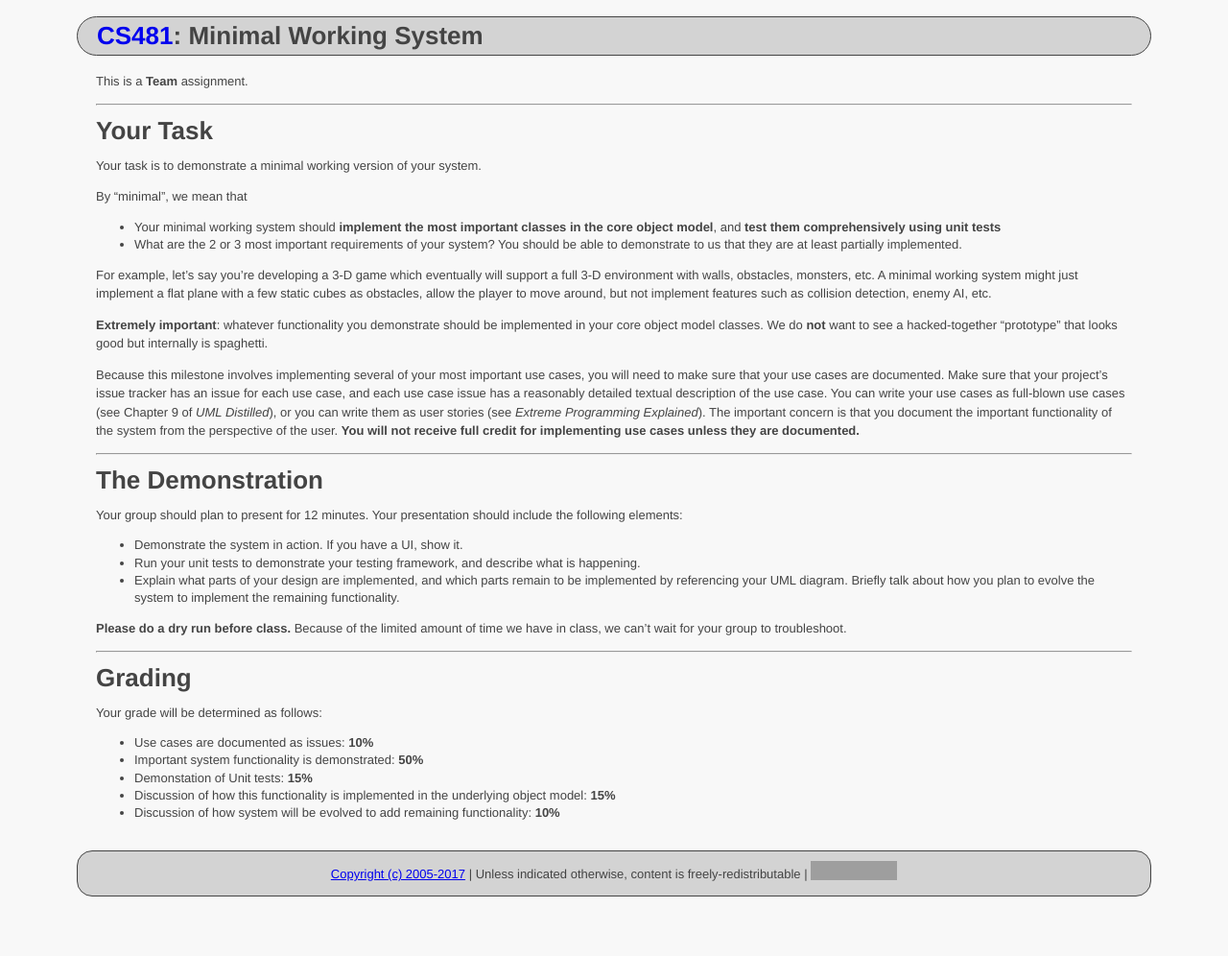
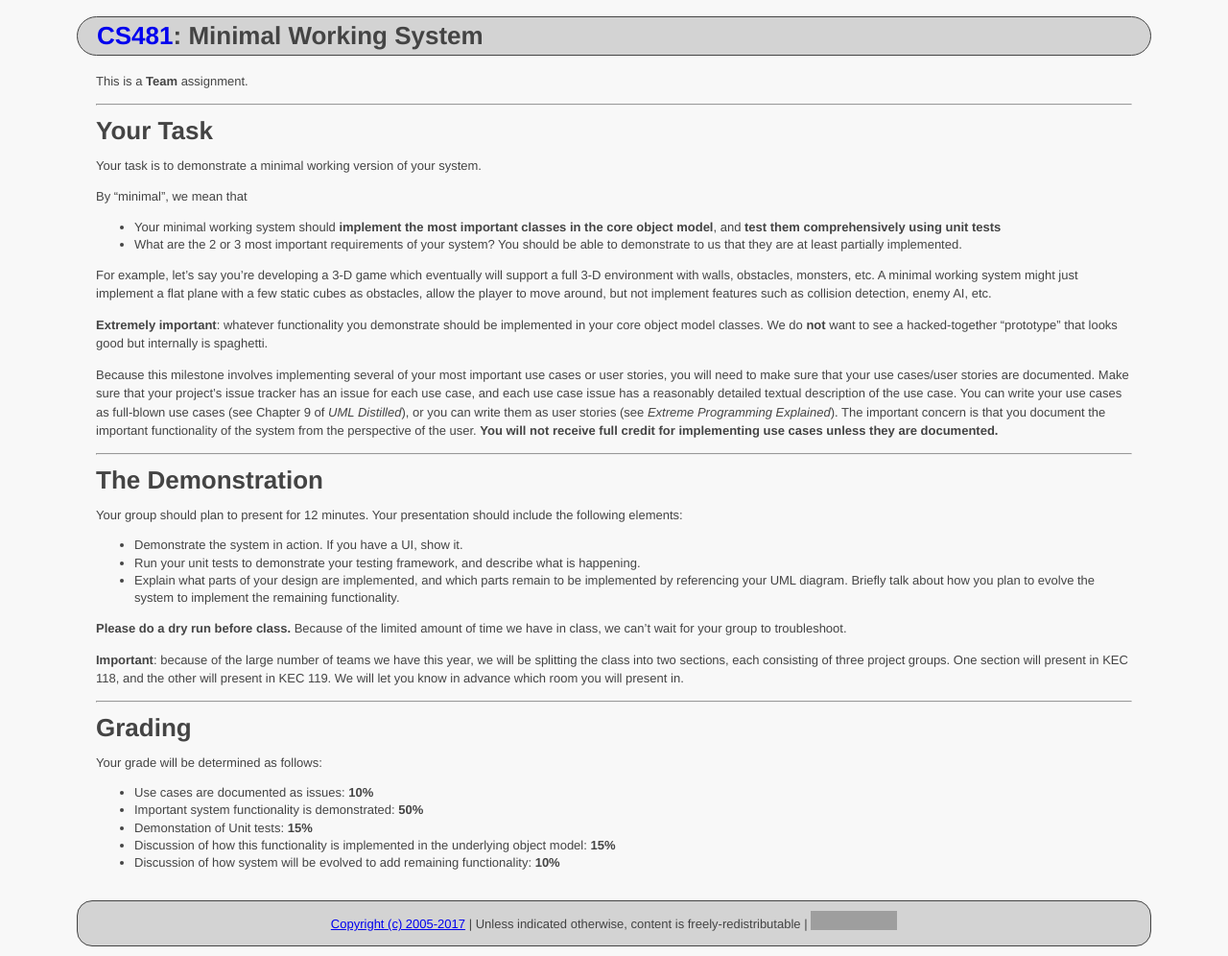
Before and after one commit to ycpcs/cs481-fall2017, a Jekyll site: the page built from assign/assign05.md, in a window 1280 px wide. Shown: the whole page at 96% size. Built offline with Jekyll 4.4.1, drawn with Linux system fonts in a browser that asks for light colours; before the commit the page ends 944 px from its top, so only the background shows below that; grey boxes are pictures that could not be loaded.

Commit message:
post MWS assignment

```diff
--- a/assign/assign05.md
+++ b/assign/assign05.md
@@ -24,7 +24,7 @@ For example, let's say you're developing a 3-D game which eventually will suppor
 
 **Extremely important**: whatever functionality you demonstrate should be implemented in your core object model classes. We do **not** want to see a hacked-together "prototype" that looks good but internally is spaghetti.
 
-Because this milestone involves implementing several of your most important use cases, you will need to make sure that your use cases are documented.  Make sure that your project's issue tracker has an issue for each use case, and each use case issue has a reasonably detailed textual description of the use case.  You can write your use cases as full-blown use cases (see Chapter 9 of *UML Distilled*), or you can write them as user stories (see *Extreme Programming Explained*).  The important concern is that you document the important functionality of the system from the perspective of the user.  **You will not receive full credit for implementing use cases unless they are documented.**
+Because this milestone involves implementing several of your most important use cases or user stories, you will need to make sure that your use cases/user stories are documented.  Make sure that your project's issue tracker has an issue for each use case, and each use case issue has a reasonably detailed textual description of the use case.  You can write your use cases as full-blown use cases (see Chapter 9 of *UML Distilled*), or you can write them as user stories (see *Extreme Programming Explained*).  The important concern is that you document the important functionality of the system from the perspective of the user.  **You will not receive full credit for implementing use cases unless they are documented.**
 
 --- --- --- --- --- --- --- --- --- --- --- --- --- --- --- --- --- --- --- --- --- --- --- ---
 
@@ -40,6 +40,8 @@ Your group should plan to present for 12 minutes. Your presentation should inclu
 
 **Please do a dry run before class.** Because of the limited amount of time we have in class, we can't wait for your group to troubleshoot.
 
+**Important**: because of the large number of teams we have this year, we will be splitting the class into two sections, each consisting of three project groups.  One section will present in KEC 118, and the other will present in KEC 119.  We will let you know in advance which room you will present in.
+
 --- --- --- --- --- --- --- --- --- --- --- --- --- --- --- --- --- --- --- --- --- --- --- ---
 
 
```
Also changed, not shown: schedule.md (+1 -0 lines).
